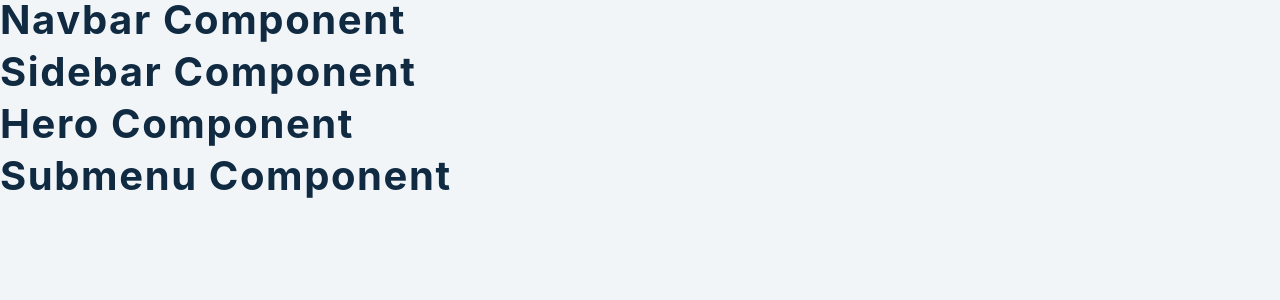
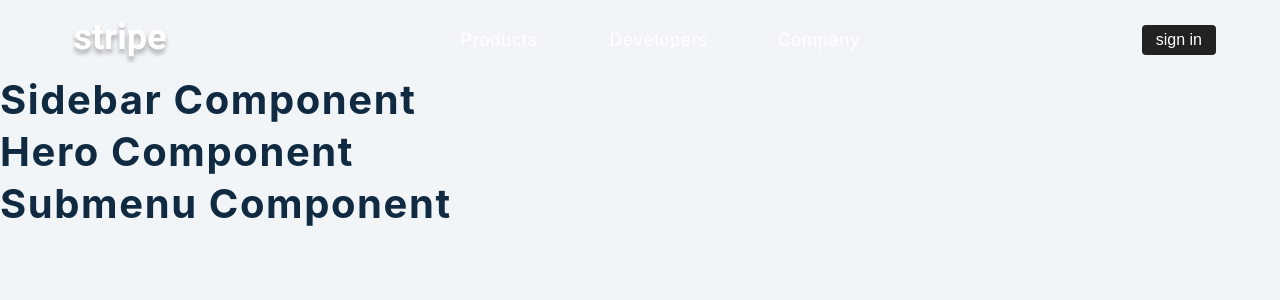
Before and after one commit to jotape-SL/Stripe, a React (Create React App) app: page / in a window 1280 px wide. Shown: the top 300 px of the page. Built offline with nearby package versions, Linux system fonts and the light colour scheme.

Commit message:
structure and links

```diff
--- a/src/Navbar.js
+++ b/src/Navbar.js
@@ -1,9 +1,34 @@
-import React from 'react'
-import logo from './images/logo.svg'
-import { FaBars } from 'react-icons/fa'
+import React from 'react';
+import logo from './images/logo.svg';
+import { FaBars } from 'react-icons/fa';
+import { useGlobalContext } from './context';
 
 const Navbar = () => {
-  return <h2>navbar component</h2>
-}
+  const { openSidebar, openSubmenu, closeSubmenu } = useGlobalContext();
+  return (
+    <nav className='nav'>
+      <div className='nav-center'>
+        <div className='nav-header'>
+          <img src={logo} alt='stripe' className='nav-logo' />
+          <button className='btn toggle-btn' onClick={openSidebar}>
+            <FaBars />
+          </button>
+        </div>
+        <ul className='nav-links'>
+          <li>
+            <button className='link-btn'>products</button>
+          </li>
+          <li>
+            <button className='link-btn'>developers</button>
+          </li>
+          <li>
+            <button className='link-btn'>company</button>
+          </li>
+        </ul>
+        <button className='btn signin-btn'>sign in</button>
+      </div>
+    </nav>
+  );
+};
 
-export default Navbar
+export default Navbar;
```
